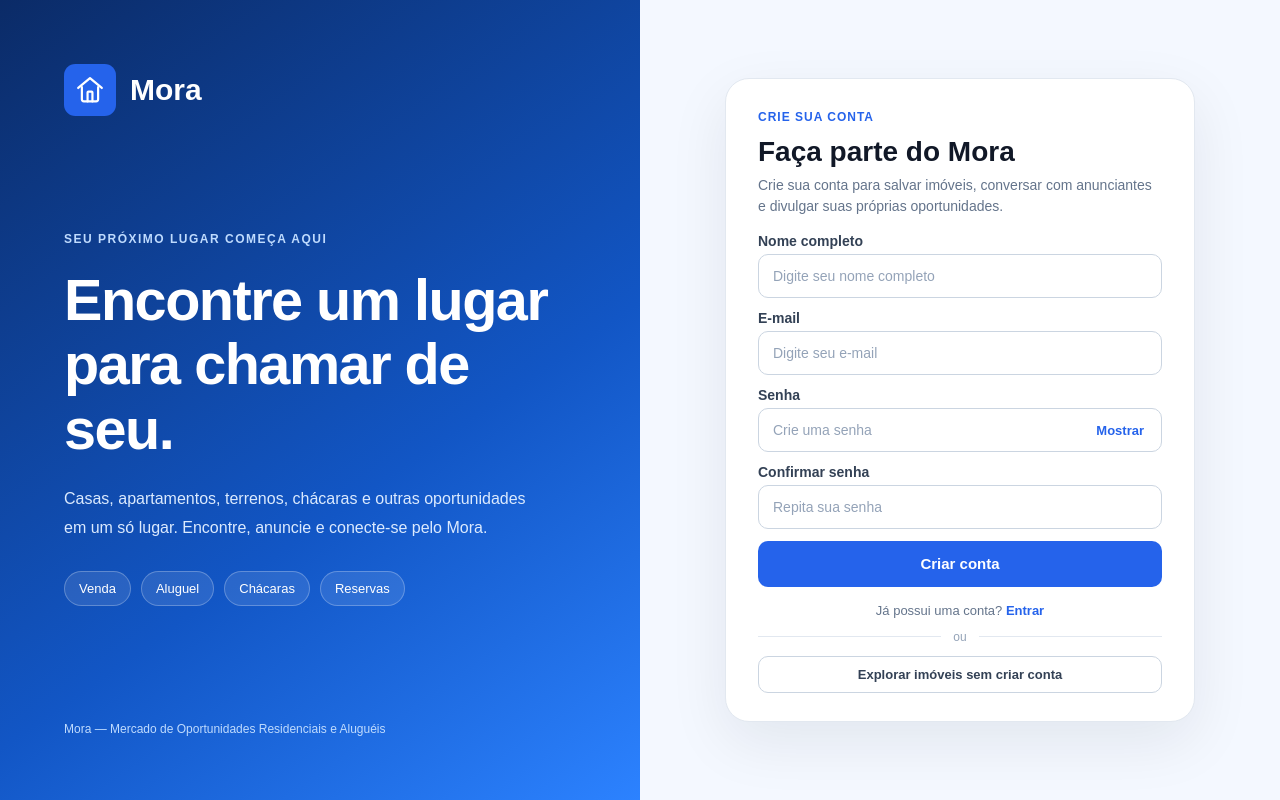
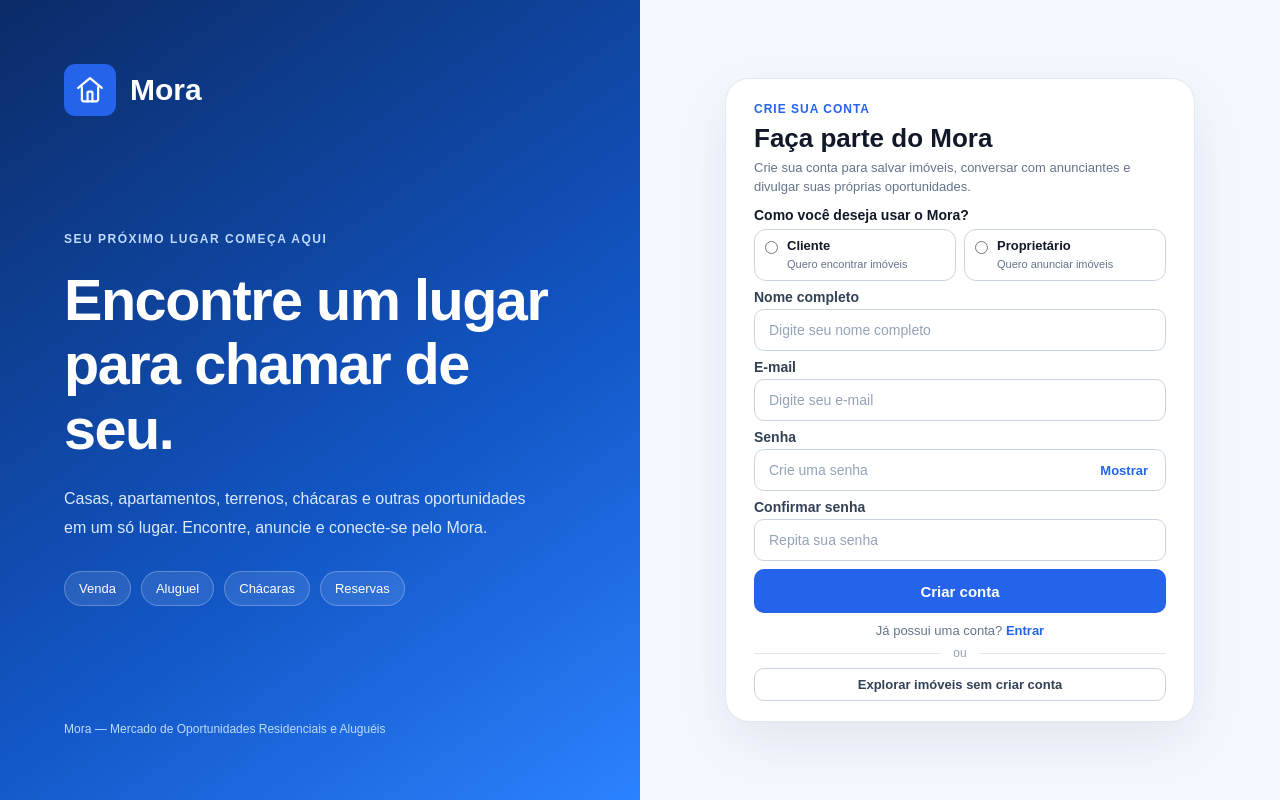
Before and after one commit to DavidReis23/Mora, a Next.js app: page /cadastro in a window 1280 px wide. Built offline with nearby package versions, Linux system fonts and the light colour scheme.

Commit message:
feat: adiciona selecao de cliente e proprietario no cadastro

```diff
--- a/src/components/auth/AuthForm.module.css
+++ b/src/components/auth/AuthForm.module.css
@@ -260,6 +260,136 @@
     cursor: wait;
 }
 
+
+/* Tipo de conta */
+
+.accountTypeField {
+    border: none;
+    margin: 0;
+    padding: 0;
+    min-width: 0;
+}
+
+.accountTypeLegend {
+    margin-bottom: 10px;
+    color: #111827;
+    font-size: 14px;
+    font-weight: 600;
+}
+
+.accountTypeOptions {
+    display: grid;
+    grid-template-columns: repeat(2, minmax(0, 1fr));
+    gap: 10px;
+}
+
+.accountTypeOption {
+    display: flex;
+    align-items: flex-start;
+    gap: 9px;
+    padding: 12px;
+    border: 1px solid #cbd5e1;
+    border-radius: 12px;
+    cursor: pointer;
+    transition: 0.2s ease;
+}
+
+.accountTypeOption input {
+    margin-top: 3px;
+    accent-color: #2563eb;
+}
+
+.accountTypeOption span {
+    display: flex;
+    flex-direction: column;
+    gap: 4px;
+}
+
+.accountTypeOption strong {
+    color: #111827;
+    font-size: 13px;
+}
+
+.accountTypeOption small {
+    color: #64748b;
+    font-size: 11px;
+    line-height: 1.4;
+}
+
+.accountTypeOption:has(input:checked) {
+    border-color: #2563eb;
+    background-color: #eff6ff;
+}
+
+.accountTypeOption:focus-within {
+    outline: 2px solid #93c5fd;
+    outline-offset: 2px;
+}
+
+@media (max-width: 360px) {
+    .accountTypeOptions {
+        grid-template-columns: 1fr;
+    }
+}
+
+
+/* Cadastro mais compacto */
+
+.registerCard {
+    padding: 20px 28px;
+}
+
+.registerCard h2 {
+    margin: 6px 0 4px;
+    font-size: 26px;
+}
+
+.registerCard .description {
+    margin-bottom: 10px;
+    font-size: 13px;
+    line-height: 1.5;
+}
+
+.registerCard .form {
+    gap: 8px;
+}
+
+.registerCard .field {
+    gap: 4px;
+}
+
+.registerCard .field input {
+    height: 42px;
+}
+
+.registerCard .accountTypeLegend {
+    margin-bottom: 6px;
+}
+
+.registerCard .accountTypeOptions {
+    gap: 8px;
+}
+
+.registerCard .accountTypeOption {
+    padding: 8px 10px;
+}
+
+.registerCard .submit {
+    height: 44px;
+}
+
+.registerCard .signup {
+    margin-top: 10px;
+}
+
+.registerCard .separator {
+    margin: 8px 0;
+}
+
+.registerCard .explore {
+    padding: 8px 12px;
+}
+
 /* Cadastro no celular */
 
 @media (max-width: 480px) {
--- a/src/components/auth/RegisterForm.tsx
+++ b/src/components/auth/RegisterForm.tsx
@@ -14,6 +14,7 @@ type FormErrors = {
   email?: string;
   password?: string;
   confirmPassword?: string;
+  accountType?: string;
 };
 
 export default function RegisterForm() {
@@ -42,6 +43,7 @@ export default function RegisterForm() {
     const email = String(dados.get("email") ?? "").trim();
     const senha = String(dados.get("password") ?? "");
     const confirmarSenha = String(dados.get("confirmPassword") ?? "");
+    const tipoConta = String(dados.get("accountType") ?? "");
 
     const novosErros: FormErrors = {};
 
@@ -71,6 +73,10 @@ export default function RegisterForm() {
       novosErros.confirmPassword = "As senhas não coincidem.";
     }
 
+    if (tipoConta !== "cliente" && tipoConta !== "proprietario") {
+      novosErros.accountType = "Escolha o tipo de conta.";
+    }
+
     setErrors(novosErros);
     setMensagem("");
     setErroGeral("");
@@ -91,6 +97,7 @@ export default function RegisterForm() {
         options: {
           data: {
             full_name: nome,
+            account_type: tipoConta,
           },
           emailRedirectTo: `${window.location.origin}/login`,
         },
@@ -149,6 +156,48 @@ export default function RegisterForm() {
       </p>
 
       <form className={styles.form} onSubmit={handleSubmit} noValidate>
+        <fieldset className={styles.accountTypeField}>
+          <legend className={styles.accountTypeLegend}>
+            Como você deseja usar o Mora?
+          </legend>
+
+          <div className={styles.accountTypeOptions}>
+            <label className={styles.accountTypeOption}>
+              <input
+                type="radio"
+                name="accountType"
+                value="cliente"
+                onChange={() => clearError("accountType")}
+              />
+
+              <span>
+                <strong>Cliente</strong>
+                <small>Quero encontrar imóveis</small>
+              </span>
+            </label>
+
+            <label className={styles.accountTypeOption}>
+              <input
+                type="radio"
+                name="accountType"
+                value="proprietario"
+                onChange={() => clearError("accountType")}
+              />
+
+              <span>
+                <strong>Proprietário</strong>
+                <small>Quero anunciar imóveis</small>
+              </span>
+            </label>
+          </div>
+
+          {errors.accountType && (
+            <span className={styles.errorText} role="alert">
+              {errors.accountType}
+            </span>
+          )}
+        </fieldset>
+
         {/* Nome completo */}
         <FormField id="fullName" label="Nome completo" error={errors.fullName}>
           <input
```
